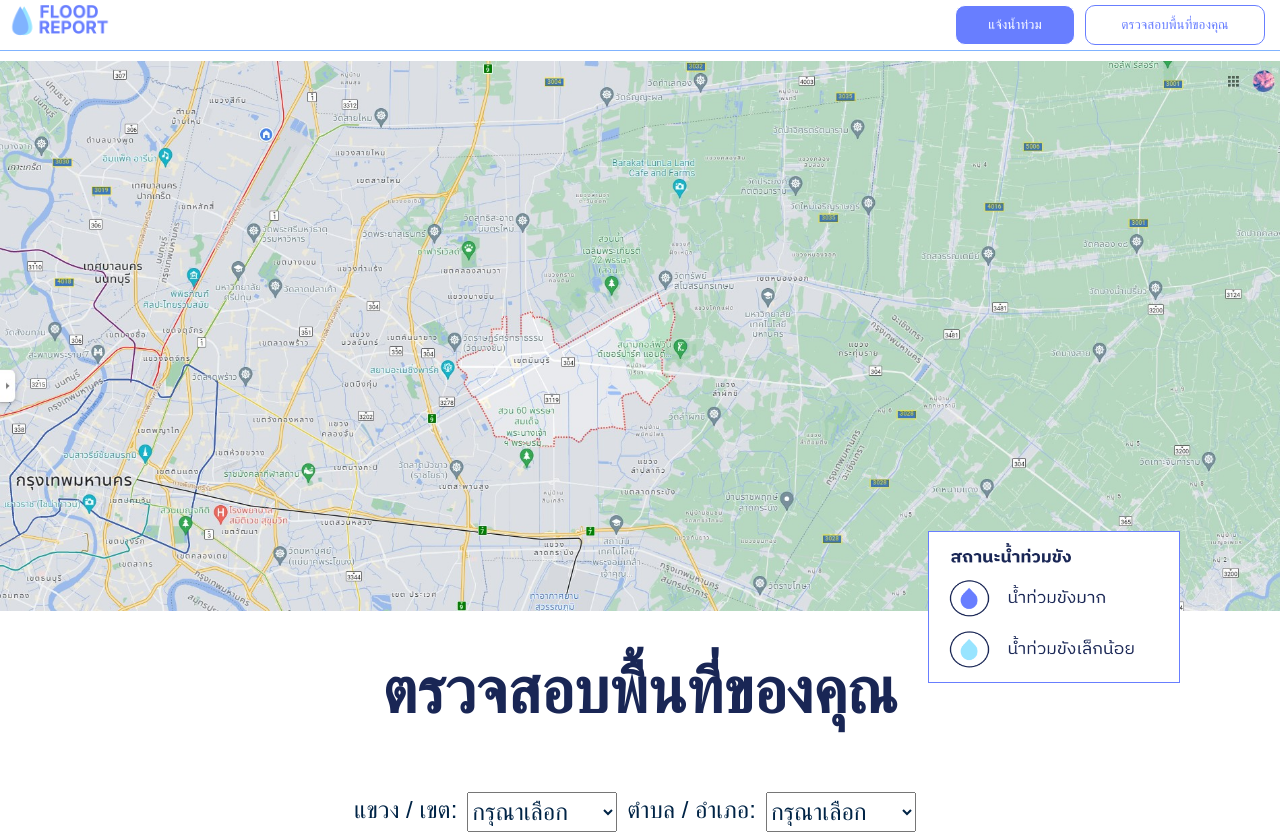
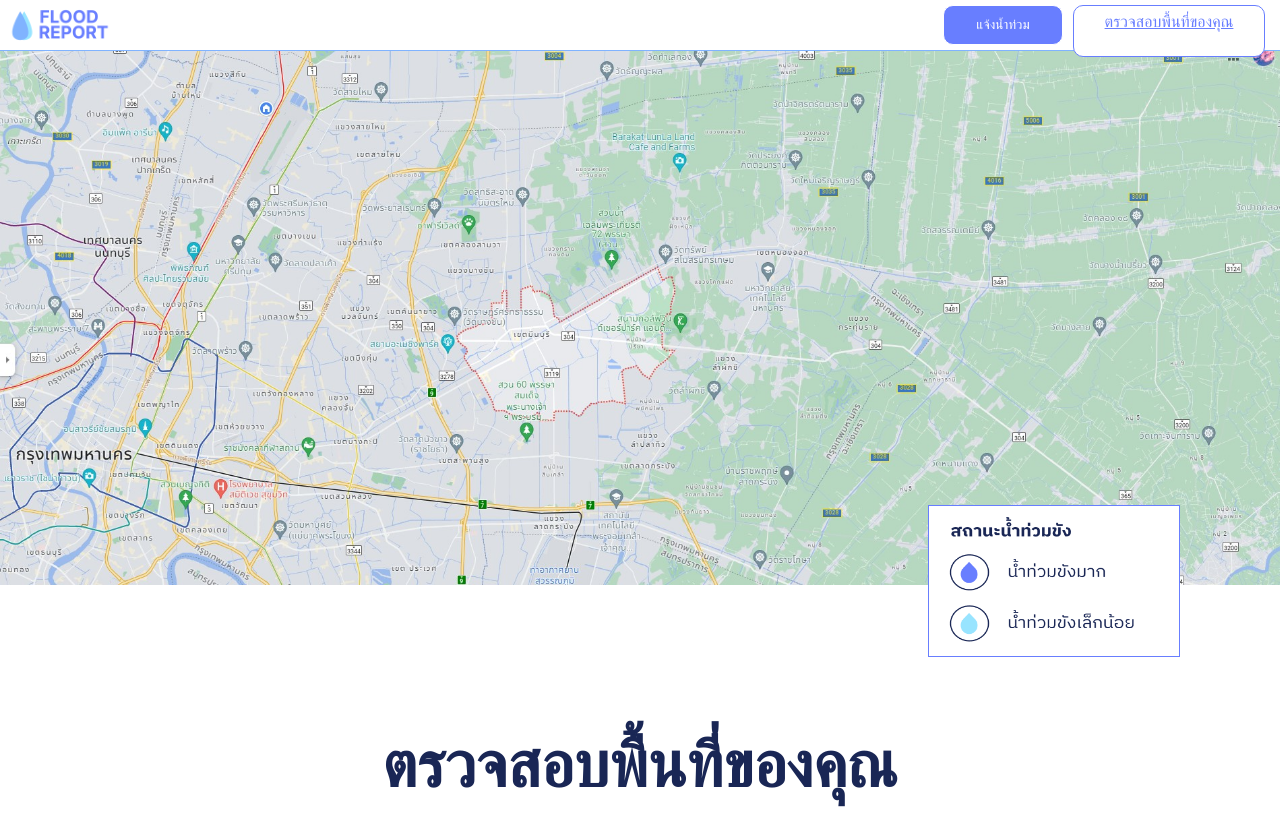
Before and after one commit to Phudthai/FloodReport, a React (Create React App) app in the folder client/: page / in a window 1280 px wide. Shown: the top 834 px of the page. Built offline with nearby package versions, Linux system fonts and the light colour scheme.

Commit message:
fix screen

```diff
--- a/client/src/Pages/MainSc.css
+++ b/client/src/Pages/MainSc.css
@@ -1,4 +1,5 @@
 .googleAPI {
+    padding-top: 35px;
     height: 550px;
     position: relative;
     width: fill;
@@ -22,6 +23,11 @@ h1 {
     word-wrap: break-word;
 }
 
+.head-center-text{
+    padding-top: 100px;
+    text-align: center;
+}
+
 .center-text {
     text-align: center;
 }
@@ -38,6 +44,7 @@ h1 {
     display: flex;
     justify-content: center;
     flex-direction: row;
+    padding-bottom: 70px
 }
 
 .custom-dropdown {
@@ -63,5 +70,5 @@ h1 {
 }
 
 .main-container{
-    padding-bottom: 50px;
+    padding-bottom: 120px;
 }
--- a/client/src/Pages/MainSc.jsx
+++ b/client/src/Pages/MainSc.jsx
@@ -5,9 +5,11 @@ import status from "../images/floodingstatus.png";
 export default function MainSc() {
   return (
     <div className="main-container">
+      <div className="maps-menu">
       <img src={googlemap} className="googleAPI" />
       <img src={status} className="menusc" />
-      <h1 class="center-text">ตรวจสอบพื้นที่ของคุณ</h1>
+        </div>
+      <h1 class="head-center-text" id="check">ตรวจสอบพื้นที่ของคุณ</h1>
       <div class="container">
         <p class="custom-style center-text">แขวง / เขต:</p>
         <label for="menu"></label>
--- a/client/src/components/Footer.css
+++ b/client/src/components/Footer.css
@@ -34,6 +34,7 @@
     width: 171px;
     height: 35px;
     font-size: 20px;
+    border: none;
 }
 
 .footer-container-2{
--- a/client/src/components/Navbar.css
+++ b/client/src/components/Navbar.css
@@ -42,6 +42,7 @@
     align-items: center;
     justify-items: center;
     display: flex;
+    padding-top: 5px;
 }
 
 .logo-image {
@@ -70,3 +71,15 @@
     width: 100%;
     margin: 10px 0;
 }
+
+.navbar{
+    height: 50px;
+    width: 100%;
+    display: flex;
+    text-align:center;
+    background-color: white;
+    position: fixed;
+    z-index: 1;
+    border-bottom: 1px solid #80B3FF;
+    justify-items: center;
+}
--- a/client/src/components/Navbar.jsx
+++ b/client/src/components/Navbar.jsx
@@ -4,16 +4,15 @@ import logoImg from "../images/logo-icon-s-blue.png";
 export default function Navbar() {
   return (
     <nav className="navbar navbar-expand-lg navbar-light bg-light">
-      <div className="nav-buttons">
-        <button className="btn custom-button1" href="#" >แจ้งน้ำท่วม</button>
-        <button className="btn custom-button2" href="#">ตรวจสอบพื้นที่ของคุณ</button>
-      </div>
       <a className="navbar-brand" href="#">
         <div className="Logo">
           <img src={logoImg} className="logo-image"/>
         </div>
       </a>
-      <div className="navbar-divider"></div>
+      <div className="nav-buttons">
+        <button className="btn custom-button1" href="#" >แจ้งน้ำท่วม</button>
+        <a className="btn custom-button2" href="#check">ตรวจสอบพื้นที่ของคุณ</a>
+      </div>
     </nav>
   );
 }
```
